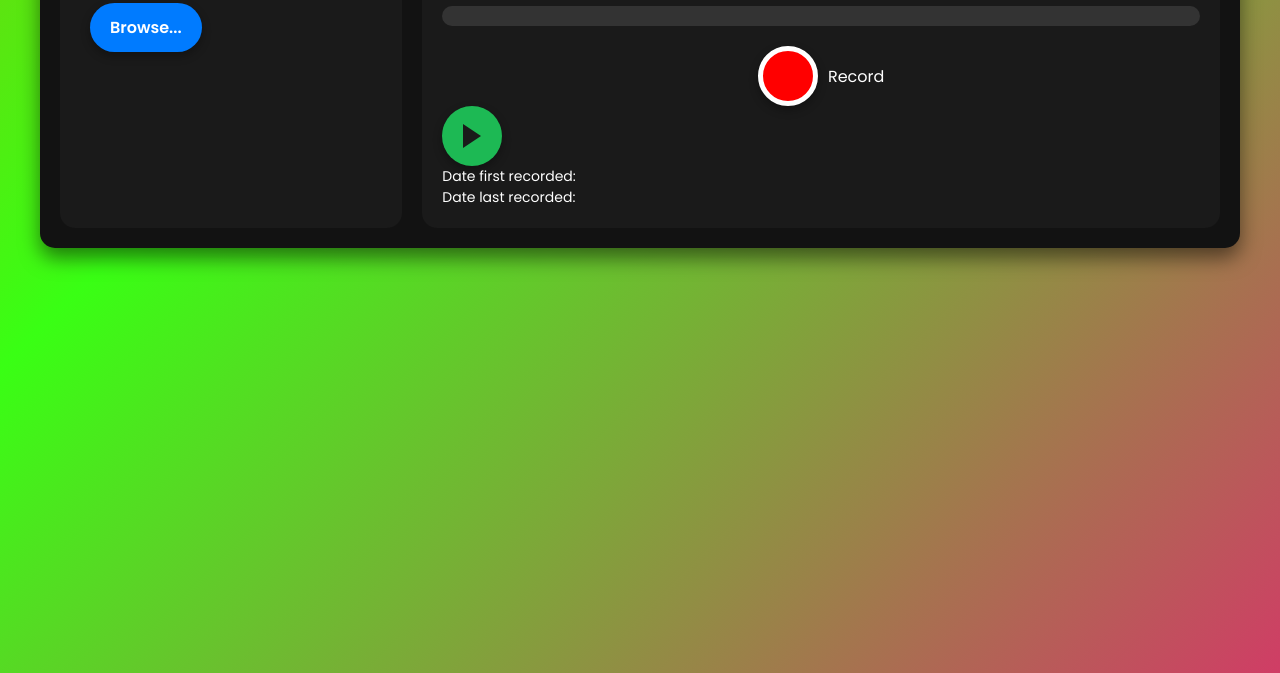
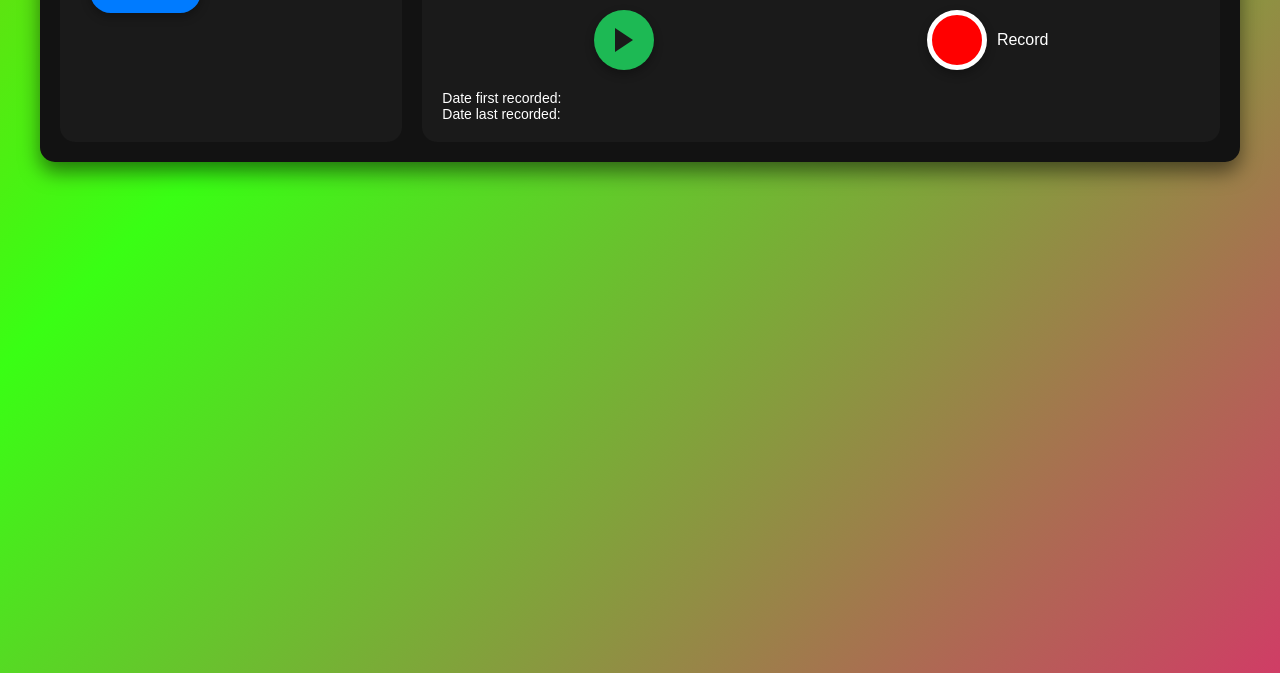
Before and after one commit to ChinoGoblino/FlatNote, a plain HTML site: page FlatNote/index.html in a window 1280 px wide. Shown: the part 127-800 px from the top of the page. Drawn offline with Linux system fonts and the light colour scheme.

Commit message:
Add files via upload

```diff
--- a/FlatNote/index.html
+++ b/FlatNote/index.html
@@ -1,12 +1,9 @@
-1<!DOCTYPE html>
+<!DOCTYPE html>
 <html lang="en">
 <head>
     <meta charset="UTF-8">
     <meta name="viewport" content="width=device-width, initial-scale=1.0">
     <title>Song Recorder</title>
-    <!-- Google Fonts -->
-    <link href="https://fonts.googleapis.com/css2?family=Poppins:wght@400;600&display=swap" rel="stylesheet">
-    <!-- Custom CSS -->
     <link rel="stylesheet" href="styles.css">
 </head>
 <body>
@@ -14,29 +11,27 @@
         <div class="song-list">
             <h2>Songs</h2>
             <ul id="songList"></ul>
-            <form id="uploadForm">
-                <!-- Custom button that triggers the hidden file input -->
-                <label for="mp3File" class="custom-file-upload">
-                    Browse...
-                </label>
-                <input type="file" id="mp3File" accept="audio/mpeg" />
-            </form>
+            <label for="mp3File" class="custom-file-upload">Browse...</label>
+            <input id="mp3File" type="file" accept="audio/mpeg">
         </div>
         <div class="main-content">
             <h1 id="songTitle">Select a Song</h1>
             <div id="lyrics"></div>
-            <div class="record-btn-container">
-                <button id="recordBtn" class="record-btn"></button>
-                <span id="recordText" class="record-text">Record</span>
+            <div class="record-play-container">
+                <div class="play-pause-btn-container">
+                    <button class="play-pause-btn play" id="playPauseBtn"></button>
+                </div>
+                <div class="record-btn-container">
+                    <div class="record-btn" id="recordBtn"></div>
+                    <span id="recordText" class="white-text">Record</span>
+                </div>
             </div>
-            <button id="playPauseBtn" class="play-pause-btn play"></button>
             <div id="dates">
                 <p>Date first recorded: <span id="firstRecorded"></span></p>
                 <p>Date last recorded: <span id="lastRecorded"></span></p>
             </div>
         </div>
     </div>
-    <script src="jsmediatags.min.js"></script>
     <script src="script.js"></script>
 </body>
 </html>
--- a/FlatNote/styles.css
+++ b/FlatNote/styles.css
@@ -11,6 +11,7 @@ html, body {
     margin: 0;
     padding: 0;
     font-family: 'Poppins', sans-serif;
+    color: #fff; /* Set all text to white */
 }
 
 /* Background with Infinite Effect */
@@ -88,10 +89,6 @@ body::before {
     border-radius: 15px;
 }
 
-.main-content h1, .record-text, .play-pause-btn, #lyrics, #dates p, #dates span, label {
-    color: #fff; /* Set all text to white */
-}
-
 .main-content h1 {
     font-size: 32px;
     margin-bottom: 20px;
@@ -141,14 +138,28 @@ input[type="file"] {
     transform: scale(0.98);
 }
 
-/* Circular Button Styles */
-.record-btn-container,
+/* Record-Play Container */
+.record-play-container {
+    display: flex;
+    justify-content: space-between; /* Space out the play and record buttons */
+    margin-bottom: 20px;
+    padding: 0 20%; /* Adjust the padding to center the buttons within the container */
+}
+
 .play-pause-btn-container {
     display: flex;
     align-items: center;
-    justify-content: center;
+    justify-content: flex-start; /* Align play button to the left */
 }
 
+.record-btn-container {
+    display: flex;
+    align-items: center;
+    justify-content: flex-end; /* Align record button to the right */
+    gap: 10px; /* Add space between the record button and the "Record" text */
+}
+
+/* Circular Button Styles */
 .record-btn,
 .play-pause-btn {
     width: 60px;
@@ -167,7 +178,6 @@ input[type="file"] {
 .record-btn {
     background-color: #FF0000;
     border: 5px solid #fff;
-    margin-right: 10px;
 }
 
 .record-btn:hover {
@@ -182,9 +192,12 @@ input[type="file"] {
 /* Play/Pause Button */
 .play-pause-btn {
     background-color: #1DB954;
+    border-radius: 50%;
+    width: 60px;
+    height: 60px;
 }
 
-.play-pause-btn.play::before {
+.play-pause-btn::before {
     content: '';
     display: inline-block;
     width: 0;
@@ -192,15 +205,6 @@ input[type="file"] {
     border-left: 18px solid #1A1A1A;
     border-top: 12px solid transparent;
     border-bottom: 12px solid transparent;
-}
-
-.play-pause-btn.pause::before {
-    content: '';
-    display: inline-block;
-    width: 12px;
-    height: 24px;
-    background-color: #1A1A1A;
-    margin: 0 3px;
 }
 
 .play-pause-btn:hover {
```
